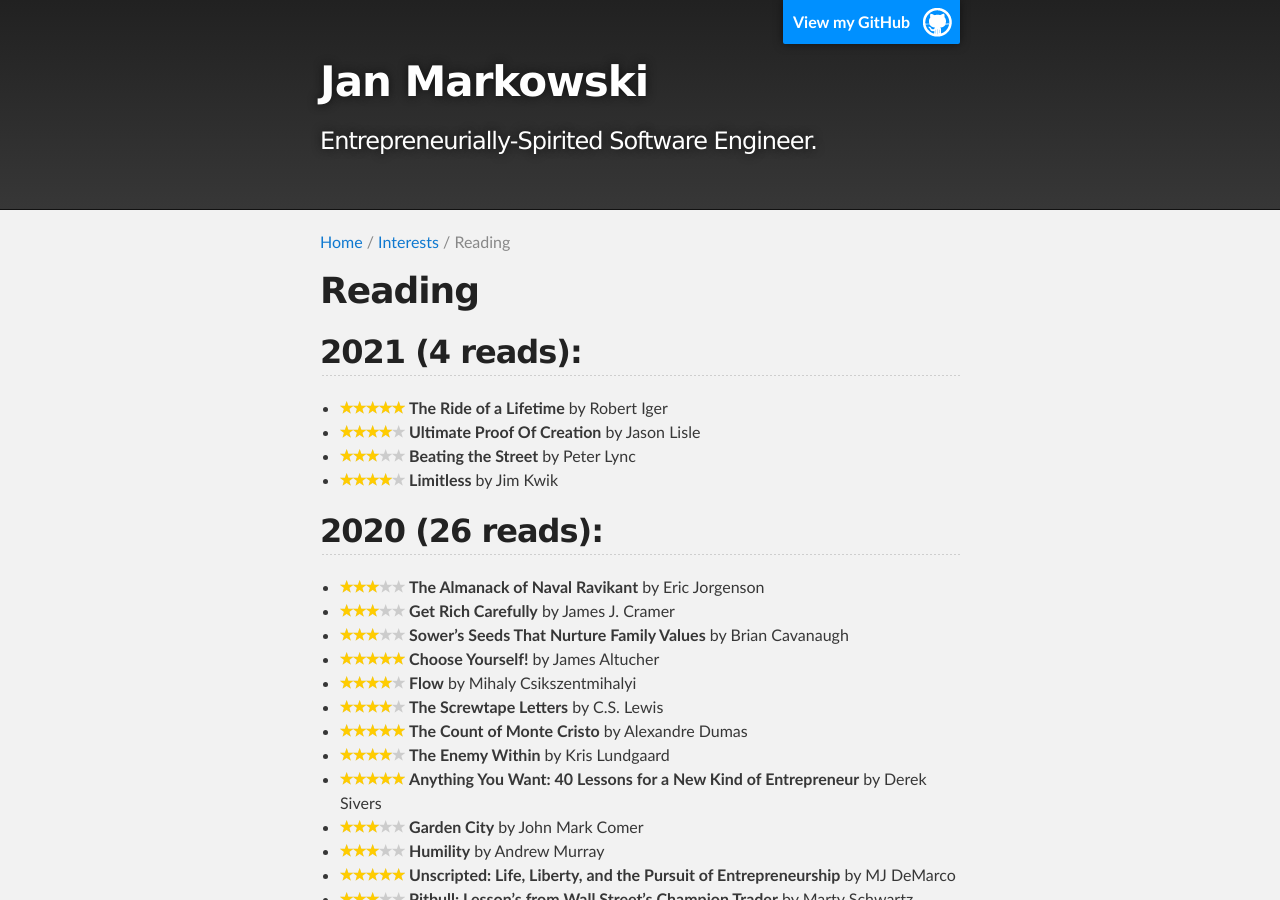
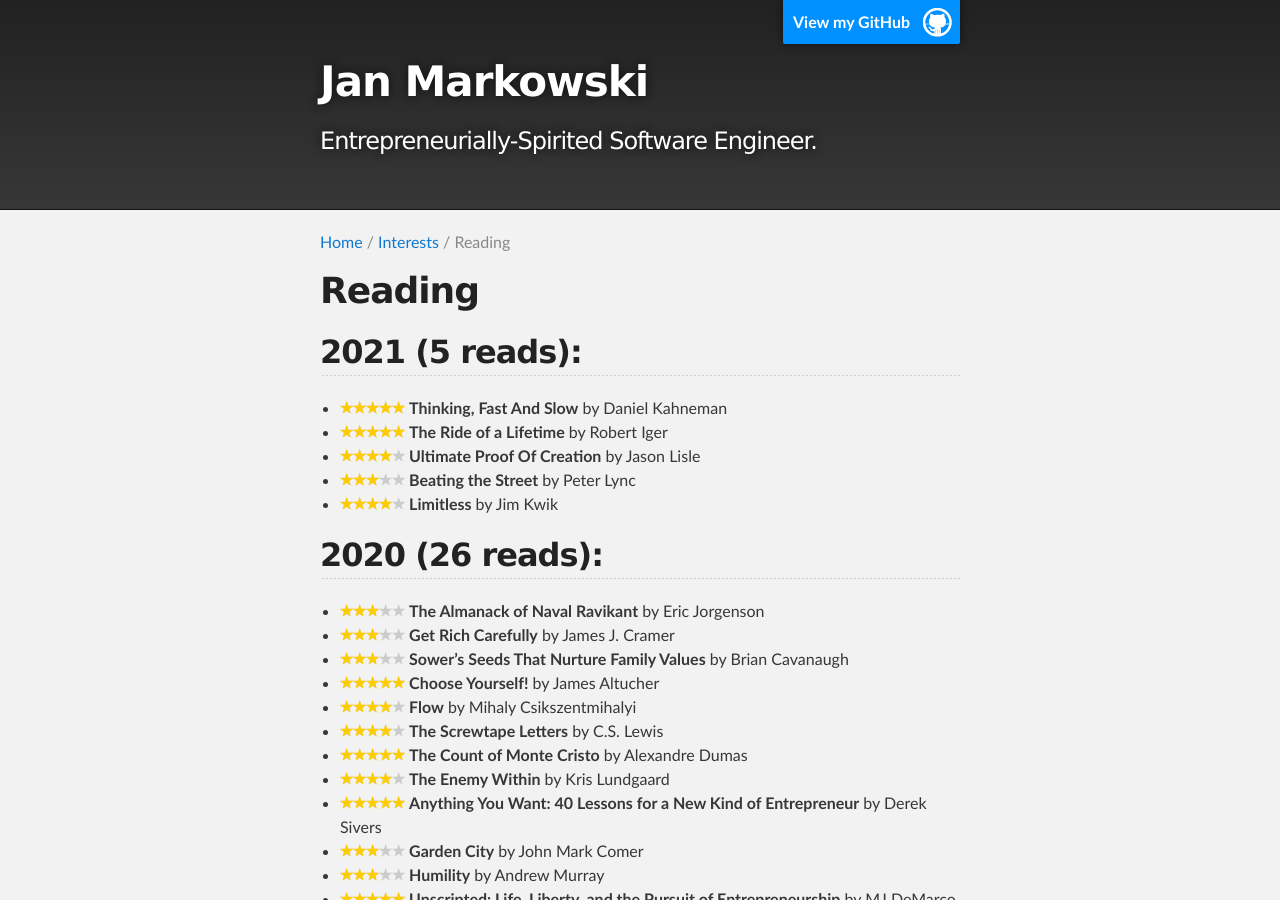
Before and after one commit to jmarkowski/jmarkowski.github.io, a Jekyll site: the page built from _interests/reading.md, in a window 1280 px wide and 900 px high. Built offline with Jekyll 4.4.1, drawn with Linux system fonts in a browser that asks for light colours.

Commit message:
Finished reading 'Thinking, Fast And Slow'

```diff
--- a/_interests/reading.md
+++ b/_interests/reading.md
@@ -42,8 +42,9 @@
 </span>
 {% endcapture %}
 
-## 2021 (4 reads):
+## 2021 (5 reads):
 
+- {{ star5 }} __Thinking, Fast And Slow__ by Daniel Kahneman
 - {{ star5 }} __The Ride of a Lifetime__ by Robert Iger
 - {{ star4 }} __Ultimate Proof Of Creation__ by Jason Lisle
 - {{ star3 }} __Beating the Street__ by Peter Lync
```
